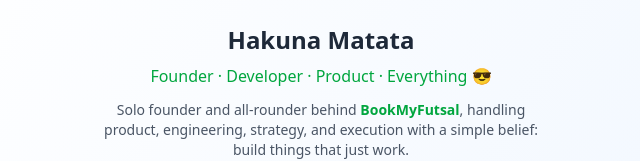
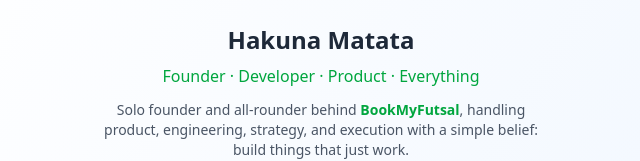
Before and after one commit to Ar-jun-fs9/bookmyfutsal-frontend, a Next.js app: page /about in a window 1280 px wide. Shown: the part 1946-2107 px from the top of the page, without its empty margins (319-959 px from the left). Built offline with nearby package versions, Linux system fonts and the light colour scheme; no server answers.

Commit message:
revised contain

```diff
--- a/src/app/about/page.tsx
+++ b/src/app/about/page.tsx
@@ -194,7 +194,7 @@ export default function AboutPage() {
               </h3>
 
               <p className="text-green-600 font-medium mb-3">
-                Founder · Developer · Product · Everything 😎
+                Founder · Developer · Product · Everything
               </p>
 
               <p className="text-gray-600 text-sm">
```
